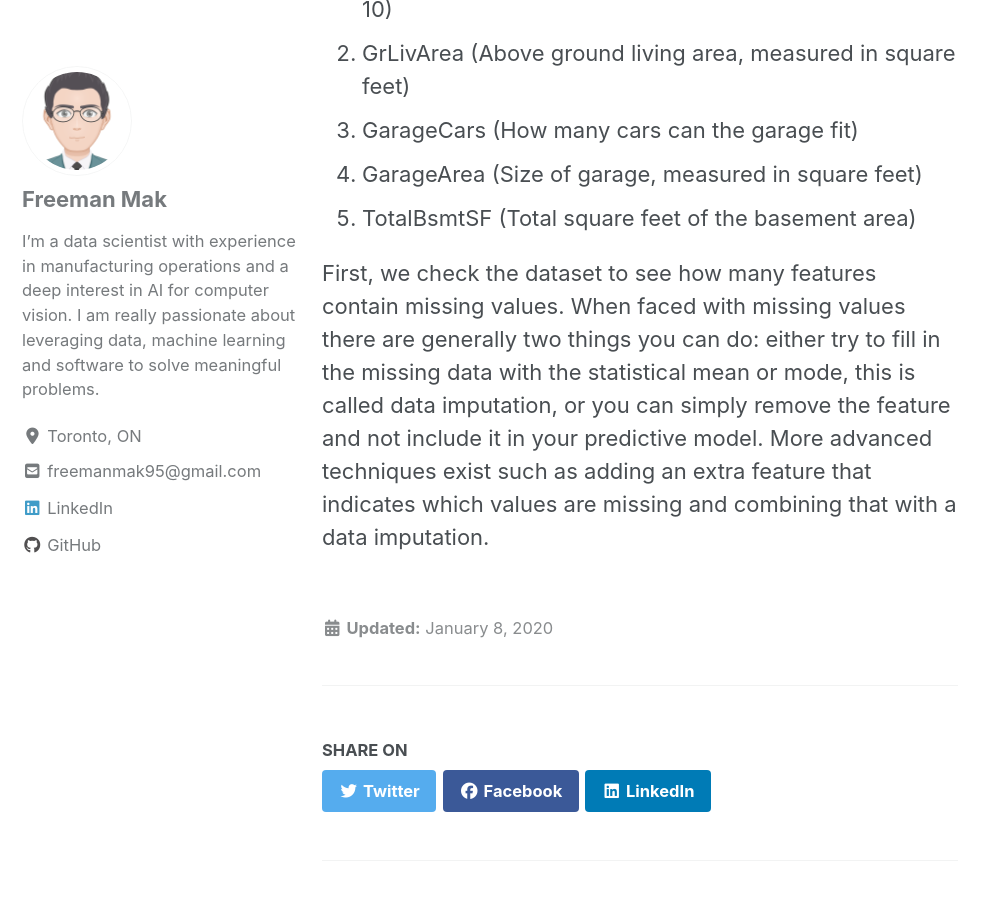
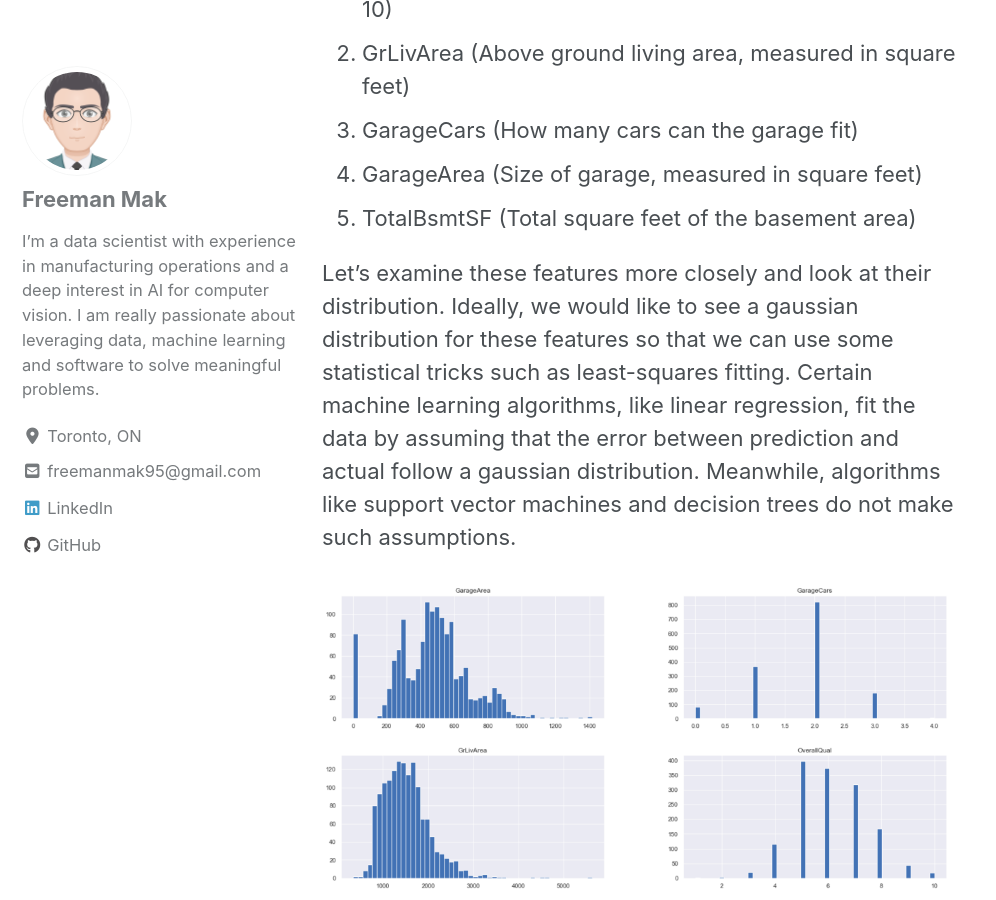
Before and after one commit to Fmak95/fmak95.github.io, a Jekyll site: the page built from _posts/2020-01-08-housePricePredictor.md, in a window 1280 px wide and 900 px high, scrolled down 1853 px. Shown: the whole window, without its empty margins (0-996 px from the left). Built offline with Jekyll 4.4.1, drawn with Linux system fonts in a browser that asks for light colours; cached includes are drawn as plain includes; nearby versions of some CDN libraries.

Commit message:
Updated project: House Price Prediction

```diff
--- a/_posts/2020-01-08-housePricePredictor.md
+++ b/_posts/2020-01-08-housePricePredictor.md
@@ -23,4 +23,8 @@ Alright, so from the correlation matrix shown above, we can see that the top 5 f
 4. GarageArea (Size of garage, measured in square feet)
 5. TotalBsmtSF (Total square feet of the basement area)
 
-First, we check the dataset to see how many features contain missing values. When faced with missing values there are generally two things you can do: either try to fill in the missing data with the statistical mean or mode, this is called data imputation, or you can simply remove the feature and not include it in your predictive model. More advanced techniques exist such as adding an extra feature that indicates which values are missing and combining that with a data imputation.
+Let's examine these features more closely and look at their distribution. Ideally, we would like to see a gaussian distribution for these features so that we can use some statistical tricks such as least-squares fitting. Certain machine learning algorithms, like linear regression, fit the data by assuming that the error between prediction and actual follow a gaussian distribution. Meanwhile, algorithms like support vector machines and decision trees do not make such assumptions.
+
+<img src="/assets/images/house-price-predictor/distribution.png"/>
+
+<!-- First, we check the dataset to see how many features contain missing values. When faced with missing values there are generally two things you can do: either try to fill in the missing data with the statistical mean or mode, this is called data imputation, or you can simply remove the feature and not include it in your predictive model. More advanced techniques exist such as adding an extra feature that indicates which values are missing and combining that with a data imputation. -->
```
Also changed, not shown: assets/images/house-price-predictor/distribution.png (added).
